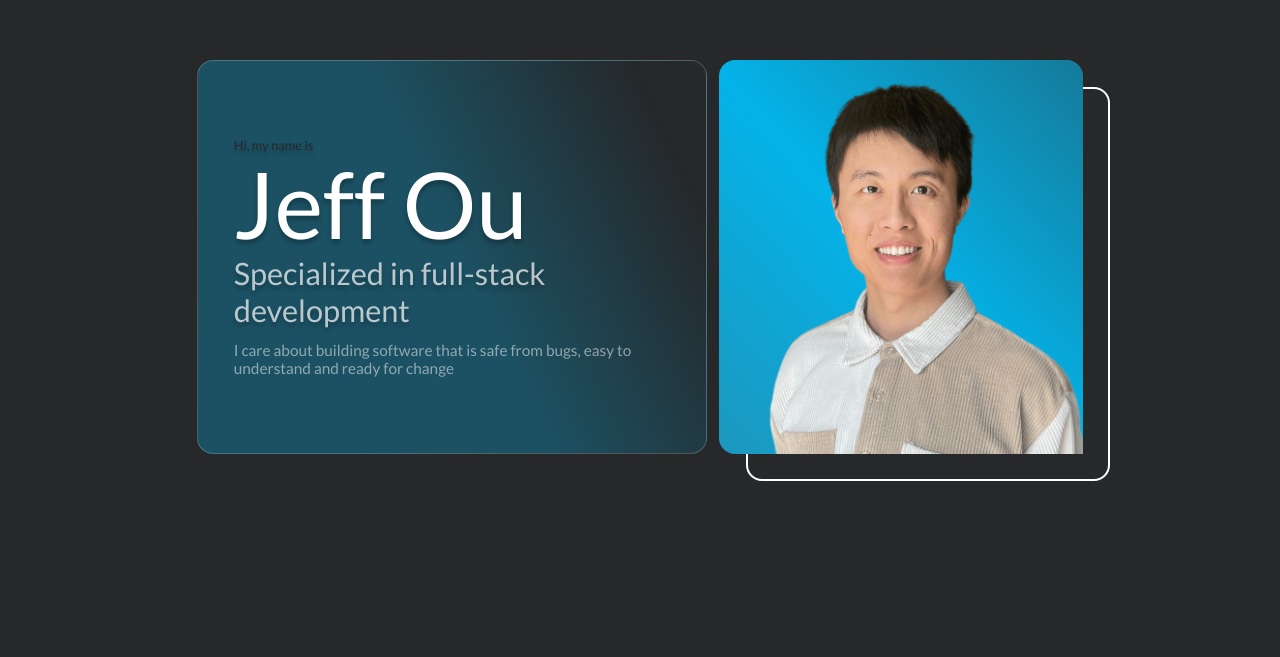
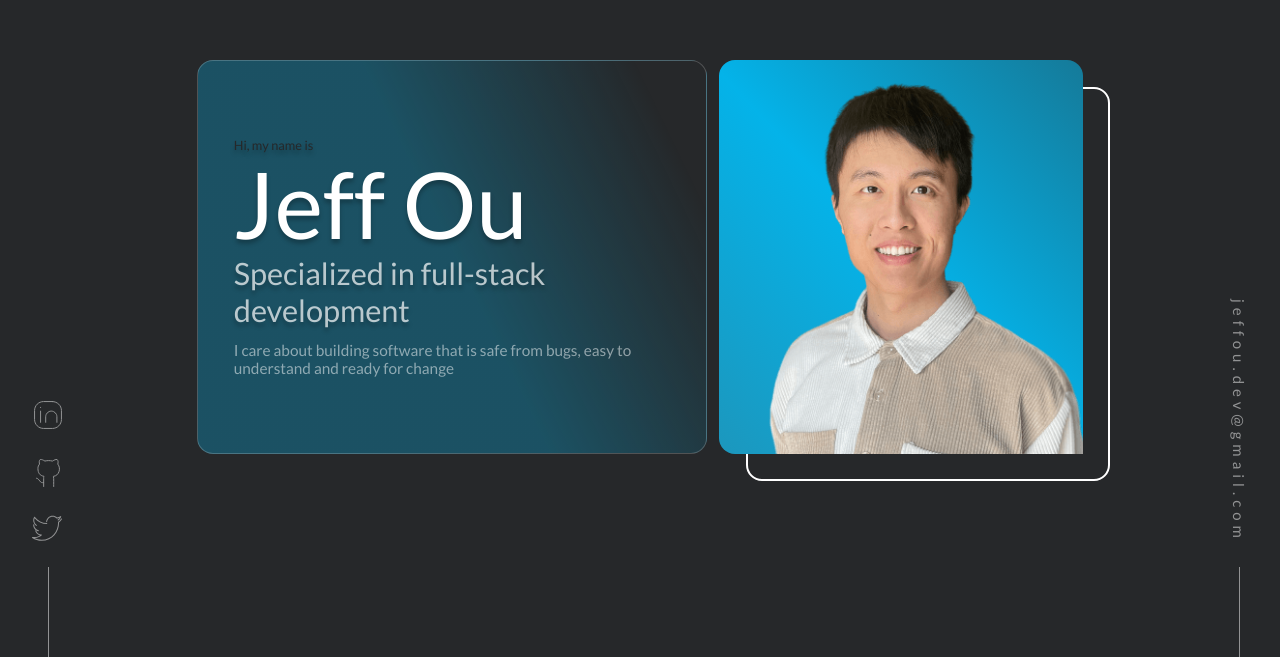
Before and after one commit to pophero110/2023-jeff-portfolio, a Next.js app: page / in a window 1280 px wide. Shown: the part 143-800 px from the top of the page. Built offline with nearby package versions, Linux system fonts and the light colour scheme.

Commit message:
Display SideElement, SocialLink and EmailLink component

```diff
--- a/src/pages/index.tsx
+++ b/src/pages/index.tsx
@@ -1,8 +1,10 @@
 import Head from "next/head";
 import { Inter } from "next/font/google";
 import Navbar from "@/components/navbar/navbar";
-import styles from "@/styles/Home.module.css";
 import Hero from "@/components/hero/hero";
+import SideElement from "@/components/sideElement/sideElement";
+import SocialLink from "@/components/sideElement/socialLink/socialLink";
+import EmailLink from "@/components/sideElement/emailLink/emailLink";
 
 const inter = Inter({ subsets: ["latin"] });
 
@@ -17,6 +19,12 @@ export default function Home() {
       </Head>
       <Navbar></Navbar>
       <Hero></Hero>
+      <SideElement left>
+        <SocialLink></SocialLink>
+      </SideElement>
+      <SideElement>
+        <EmailLink></EmailLink>
+      </SideElement>
     </>
   );
 }
```
